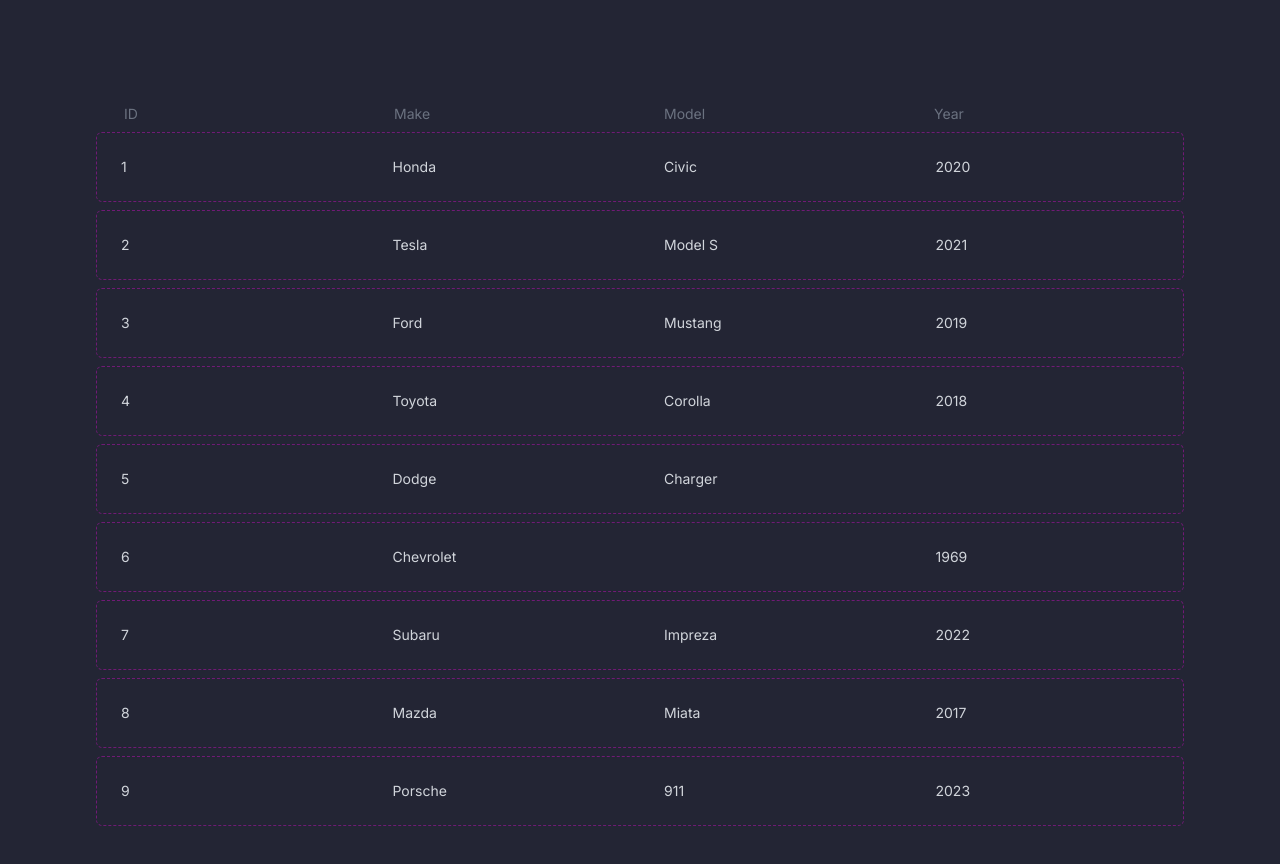
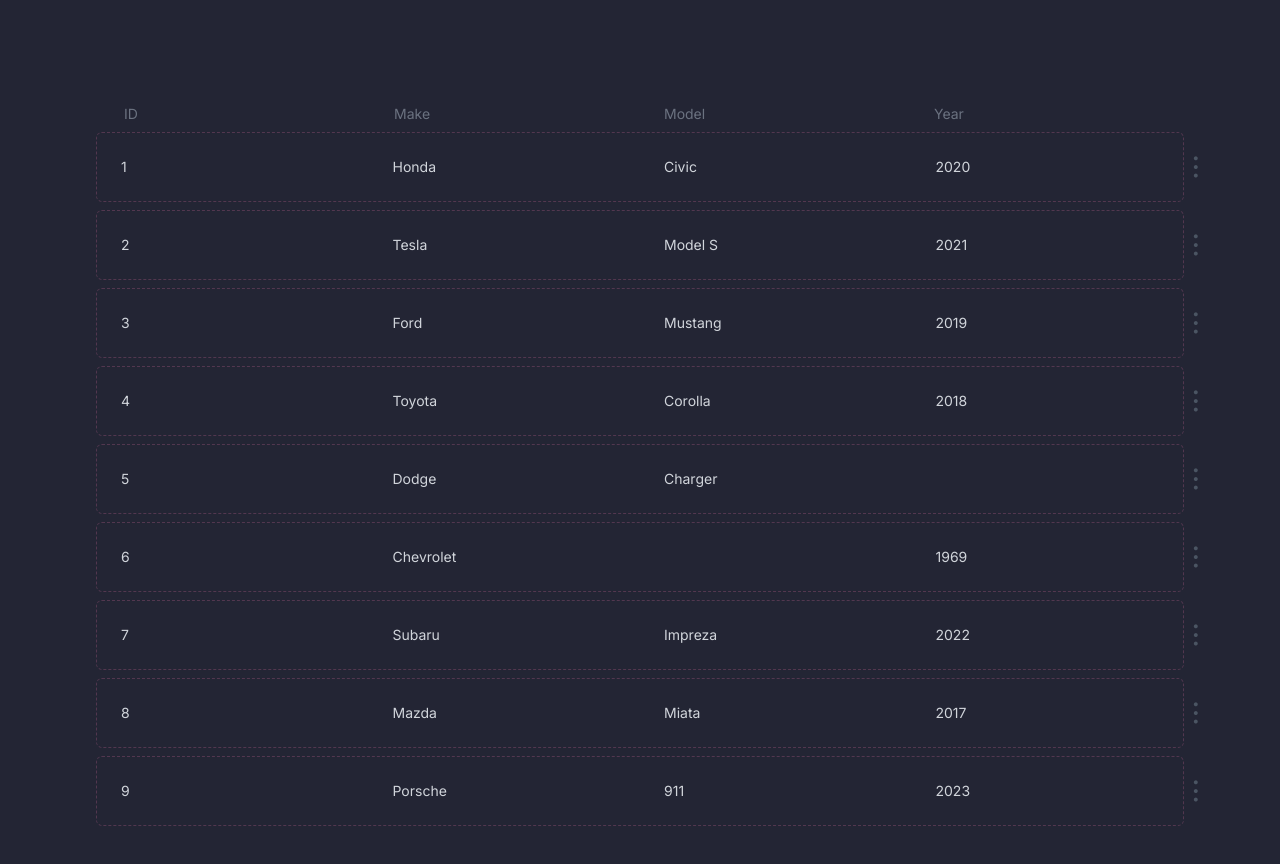
Before and after one commit to xzec/table-component, a Next.js app: page / in a window 1280 px wide. Shown: the top 864 px of the page. Built offline with nearby package versions, Linux system fonts and the light colour scheme.

Commit message:
TableRow expanded state is now triggered solely by clicking on 3 vertical dots

```diff
--- a/src/app/globals.css
+++ b/src/app/globals.css
@@ -3,13 +3,19 @@
 @tailwind utilities;
 
 :root {
-  --foreground-rgb: 255, 255, 255;
   --background: 35, 37, 52;
   --background-light: 41, 44, 61;
   --background-dark: 26, 26, 34;
+  --accent: 82, 55, 79;
 }
 
 body {
   @apply text-gray-300;
   background: rgb(var(--background));
 }
+
+@layer utilities {
+  .vertical-text {
+    writing-mode: vertical-rl;
+  }
+}
--- a/src/components/Table/TableRow.tsx
+++ b/src/components/Table/TableRow.tsx
@@ -15,20 +15,25 @@ const TableRow = <Model extends RowDef>({ row }: TableRowProps<Model>) => {
 
   return (
     <>
-      <tr
-        onClick={handleRowExpand}
-        tabIndex={0}
-        role="button"
+      <div
         className={`${
           isExpanded
             ? 'border-transparent bg-background-light'
-            : 'border-dashed border-fuchsia-900'
-        } flex w-full cursor-pointer rounded-md border text-sm`}
+            : 'border-accent border-dashed'
+        } relative flex w-full rounded-md border text-sm`}
       >
         {Object.entries(row).map(([key, value]) => (
           <TableCell key={key}>{value}</TableCell>
         ))}
-      </tr>
+        <span
+          onClick={handleRowExpand}
+          tabIndex={0}
+          role="button"
+          className="vertical-text absolute -right-10 top-1/2 -translate-y-1/2 transform cursor-pointer select-none text-3xl text-gray-600"
+        >
+          ...
+        </span>
+      </div>
       {isExpanded && (
         <div className="-mt-2 flex w-11/12 justify-center gap-8 self-center rounded-b-md bg-background-dark p-6 text-xs">
           <span>Activate</span>
--- a/tailwind.config.ts
+++ b/tailwind.config.ts
@@ -12,6 +12,7 @@ const config: Config = {
         background: 'rgb(var(--background))',
         'background-light': 'rgb(var(--background-light))',
         'background-dark': 'rgb(var(--background-dark))',
+        accent: 'rgb(var(--accent))',
       },
     },
   },
```
